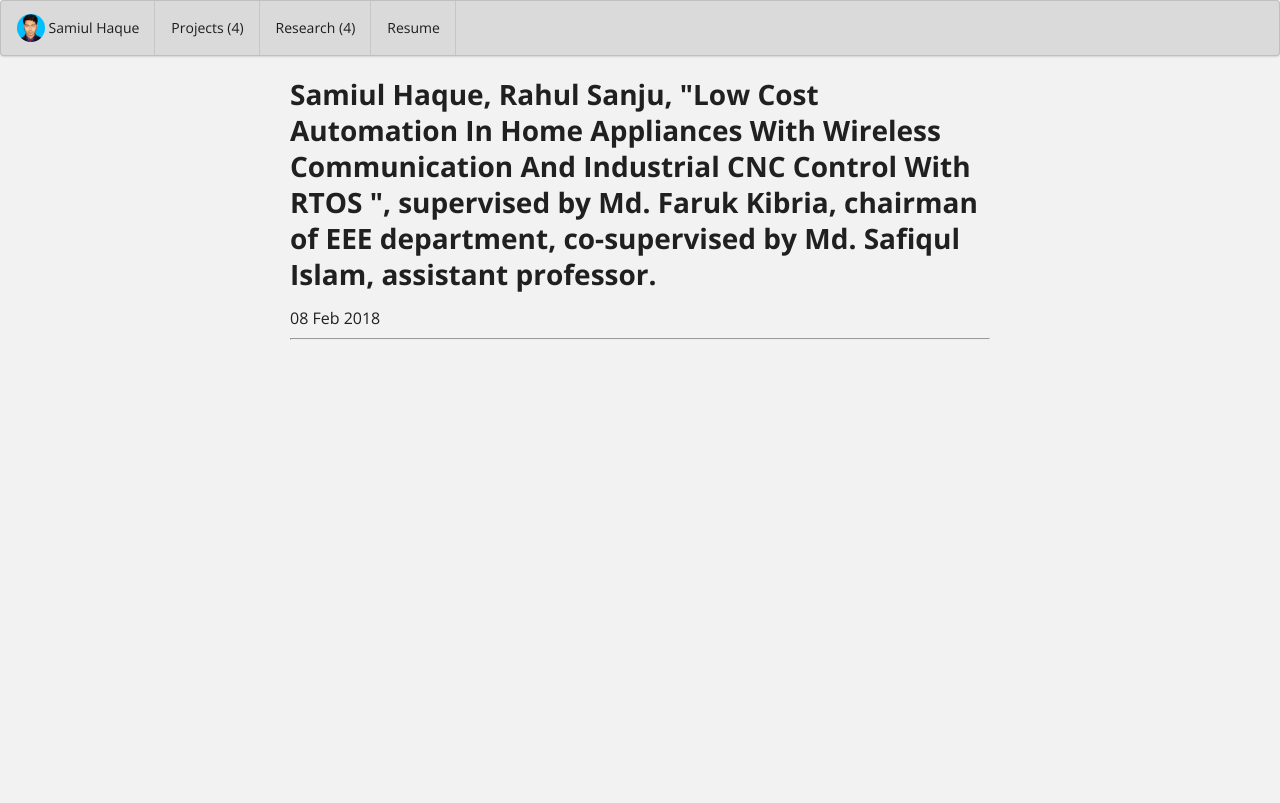
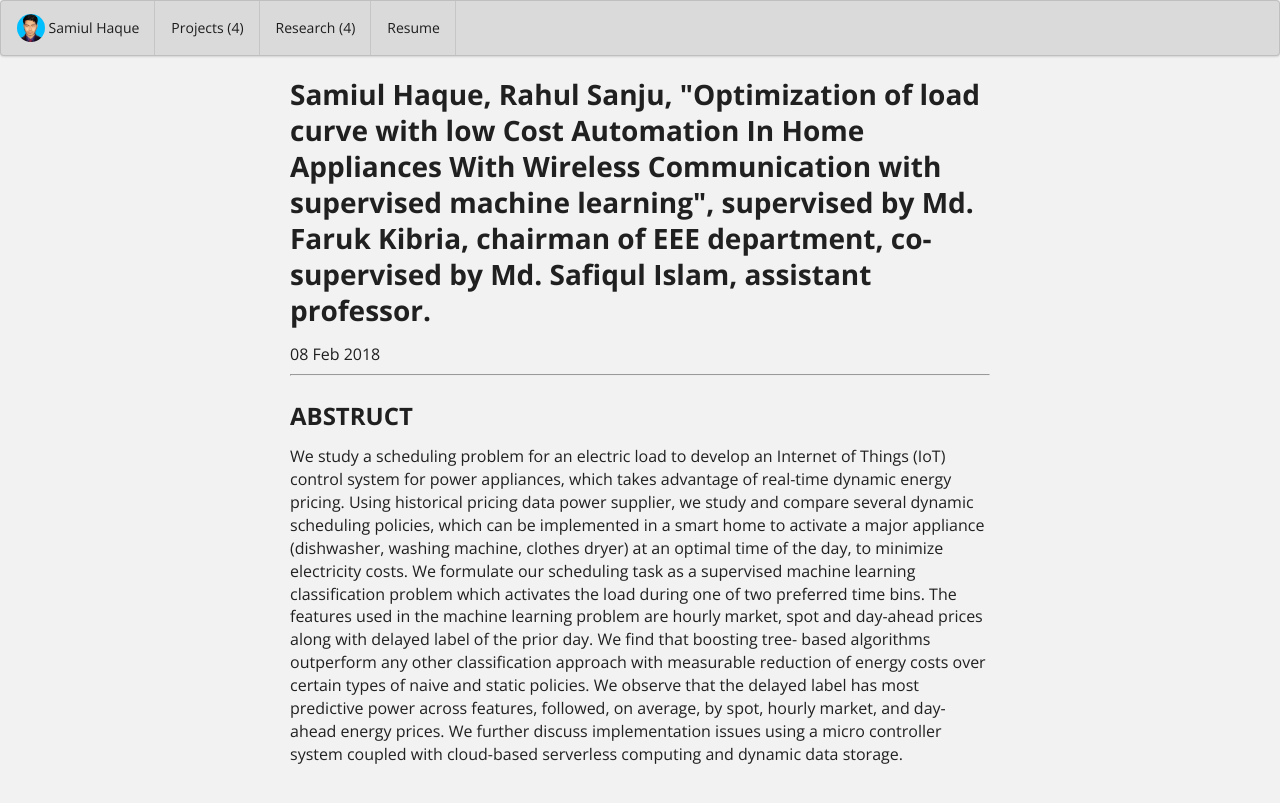
Before and after one commit to samiulextreem/samiulextreem.github.io, a Jekyll site: the page built from research/2018-02-08.md, in a window 1280 px wide. Shown: the top 803 px of the page. Built offline with Jekyll 4.4.1, drawn with Linux system fonts in a browser that asks for light colours.

Commit message:
Update 2018-02-08.md

```diff
--- a/research/2018-02-08.md
+++ b/research/2018-02-08.md
@@ -1,11 +1,22 @@
 ---
 layout: essay
 type: essay
-title: Samiul Haque, Rahul Sanju, "Low Cost Automation In Home Appliances With Wireless Communication And Industrial CNC Control With RTOS ",  supervised by Md. Faruk Kibria, chairman of EEE department, co-supervised by Md. Safiqul Islam,  assistant professor.
+title: Samiul Haque, Rahul Sanju, "Optimization of load curve with low Cost Automation In Home Appliances With Wireless Communication with supervised machine learning",  supervised by Md. Faruk Kibria, chairman of EEE department, co-supervised by Md. Safiqul Islam,  assistant professor.
 # All dates must be YYYY-MM-DD format!
 date: 2018-02-08
 labels:
-  - Questions
-  - Answers
-  - StackOverflow
+  - Load curve optimization
+  - Machine learning
+  - Home automation
 ---
+ABSTRUCT
+--------------
+
+We  study a scheduling problem for an electric load to develop an Internet of Things (IoT) control system for power appliances, which takes advantage of
+real-time dynamic energy pricing. Using historical pricing data power supplier, we study and compare several dynamic scheduling policies, which
+can be implemented in a smart home to activate a major appliance (dishwasher, washing machine, clothes dryer) at an optimal time of the day, to minimize electricity
+costs. We formulate our scheduling task as a supervised machine learning classification problem which activates the load during one of two preferred time bins. The
+features used in the machine learning problem are hourly market, spot and day-ahead prices along with delayed label of the prior day. We find that boosting tree-
+based algorithms outperform any other classification approach with measurable reduction of energy costs over certain types of naive and static policies. We observe
+that the delayed label has most predictive power across features, followed, on average, by spot, hourly market, and day-ahead energy prices. We further discuss
+implementation issues using a micro controller system coupled with cloud-based serverless computing and dynamic data storage.
```
